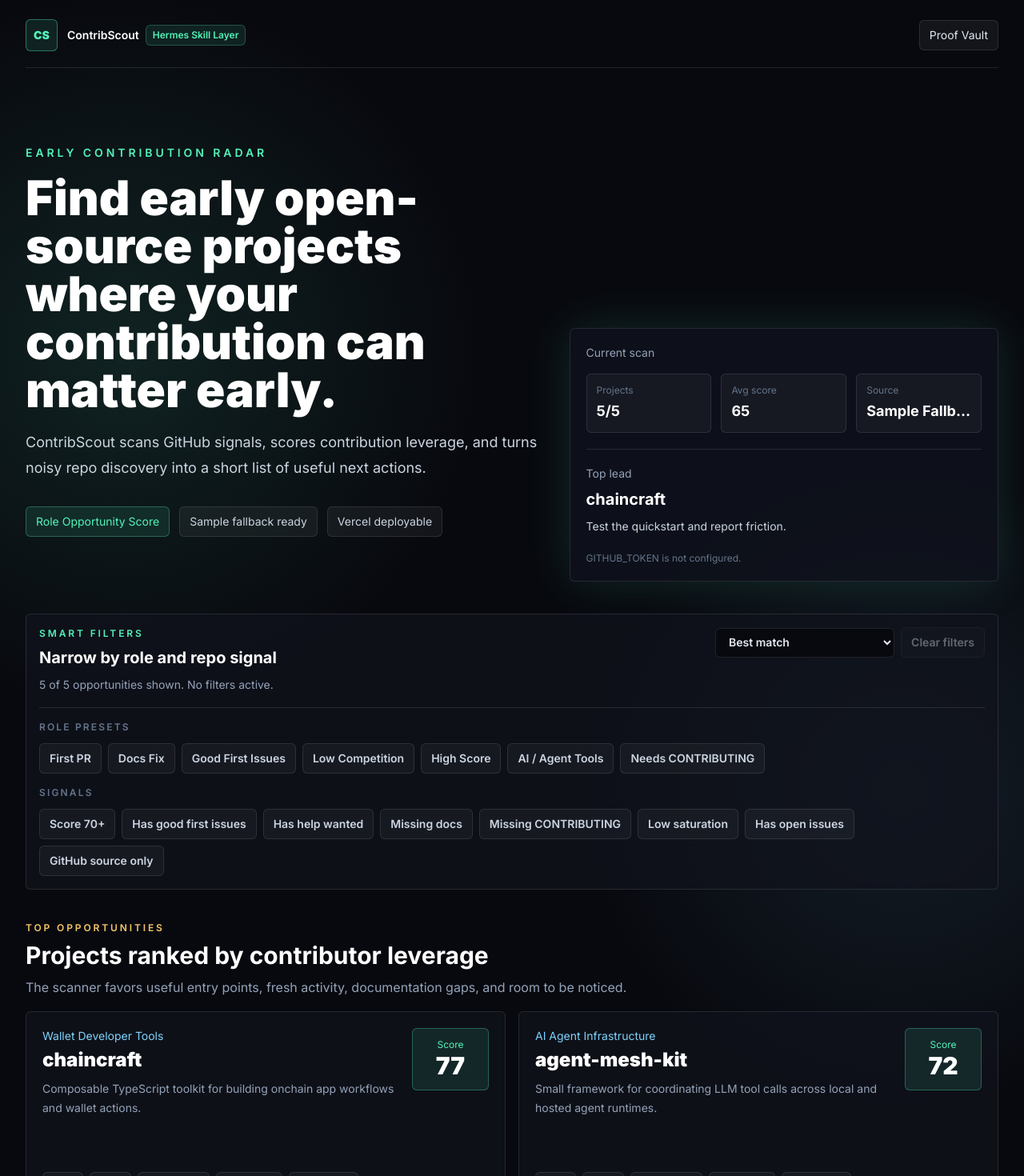
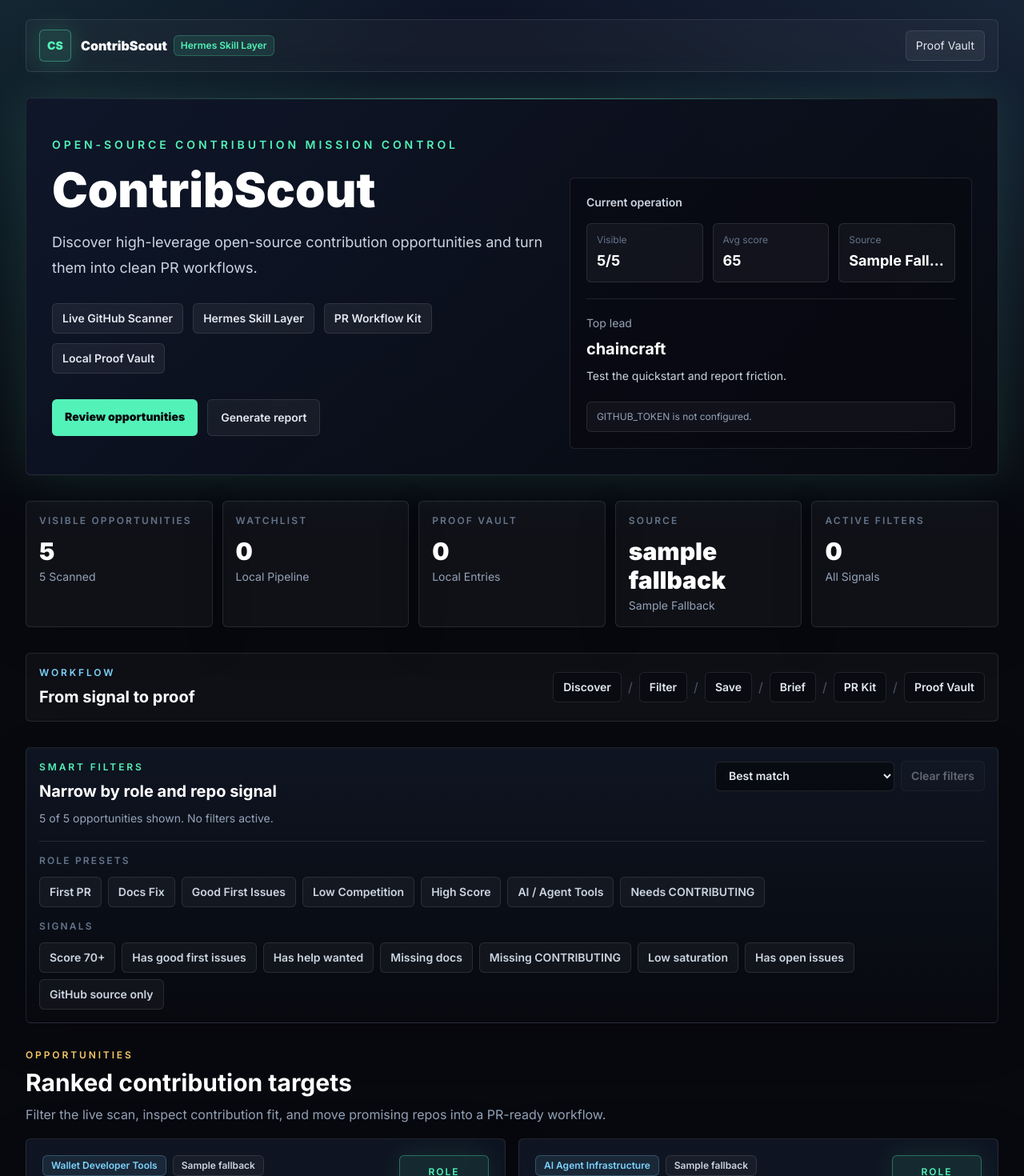
Before and after one commit to Sworntech-dev/contribscout, a Next.js app: page / in a window 1280 px wide. Shown: the top 1470 px of the page at 80% size. Built offline with nearby package versions, Linux system fonts and the light colour scheme.

Commit message:
Redesign dashboard for v1.0

```diff
--- a/src/app/globals.css
+++ b/src/app/globals.css
@@ -18,8 +18,9 @@ html {
 body {
   margin: 0;
   background:
-    radial-gradient(circle at 12% 8%, rgba(83, 242, 184, 0.11), transparent 28rem),
-    radial-gradient(circle at 88% 18%, rgba(125, 211, 252, 0.1), transparent 25rem),
+    linear-gradient(135deg, rgba(83, 242, 184, 0.08), transparent 26rem),
+    linear-gradient(225deg, rgba(125, 211, 252, 0.08), transparent 30rem),
+    linear-gradient(180deg, rgba(15, 23, 42, 0.86), rgba(8, 9, 15, 1) 42rem),
     #08090f;
   color: #f8fafc;
 }
--- a/src/components/daily-opportunity-report.tsx
+++ b/src/components/daily-opportunity-report.tsx
@@ -59,16 +59,16 @@ export function DailyOpportunityReport({
   }
 
   return (
-    <section className="space-y-4">
+    <section id="daily-report" className="space-y-4">
       <div className="max-w-3xl">
         <p className="text-xs font-semibold uppercase tracking-[0.24em] text-amber">Daily Opportunity Report</p>
-        <h2 className="mt-2 text-2xl font-bold text-white sm:text-3xl">Turn today&apos;s top repos into a report</h2>
+        <h2 className="mt-2 text-2xl font-bold text-white sm:text-3xl">Export the current mission brief</h2>
         <p className="mt-2 leading-7 text-slate-400">
-          Export the current top opportunities as Markdown for updates, planning, or a Hermes-ready daily workflow.
+          Convert the visible opportunity list into Markdown for planning, updates, or a Hermes-ready daily workflow.
         </p>
       </div>
 
-      <div className="rounded-md border border-white/10 bg-panel/75 p-5">
+      <div className="rounded-md border border-white/10 bg-panel/75 p-5 shadow-[0_20px_60px_rgba(0,0,0,0.18)]">
         <div className="grid gap-3 sm:grid-cols-3">
           <ReportMetric label="Generated" value={new Date(generatedAt).toLocaleString()} />
           <ReportMetric label="Source" value={sourceLabel} />
@@ -91,7 +91,7 @@ export function DailyOpportunityReport({
 
         {!hasReport ? (
           <p className="mt-4 text-sm text-slate-500">
-            {loading ? "Running live GitHub scan..." : "No opportunities available for a report yet."}
+            {loading ? "Running live GitHub scan..." : "No visible opportunities are available for a report yet."}
           </p>
         ) : (
           <details className="mt-5 rounded-md border border-white/10 bg-ink/60 p-4">
--- a/src/components/dashboard.tsx
+++ b/src/components/dashboard.tsx
@@ -27,6 +27,7 @@ type ApiResponse = {
 
 const WATCHLIST_STORAGE_KEY = "contribscout.watchlist.v1";
 const FILTER_STORAGE_KEY = "contribscout.filters.v1";
+const PROOF_STORAGE_KEY = "contribscout-proof-vault";
 
 const defaultSmartFilters: SmartFilterState = {
   activePreset: null,
@@ -82,6 +83,7 @@ export function Dashboard() {
   const [filtersHydrated, setFiltersHydrated] = useState(false);
   const [briefTarget, setBriefTarget] = useState<ContributionBriefTarget | null>(null);
   const [prKitTarget, setPrKitTarget] = useState<ContributionBriefTarget | null>(null);
+  const [proofCount, setProofCount] = useState(0);
 
   useEffect(() => {
     let alive = true;
@@ -126,6 +128,17 @@ export function Dashboard() {
   }, [watchlist]);
 
   useEffect(() => {
+    try {
+      const saved = window.localStorage.getItem(PROOF_STORAGE_KEY);
+      if (saved) {
+        queueMicrotask(() => setProofCount(JSON.parse(saved).length ?? 0));
+      }
+    } catch {
+      queueMicrotask(() => setProofCount(0));
+    }
+  }, []);
+
+  useEffect(() => {
     let nextFilters = defaultSmartFilters;
 
     try {
@@ -154,6 +167,7 @@ export function Dashboard() {
   );
   const filtersActive = isSmartFilterActive(smartFilters);
   const activeFilterSummary = getActiveFilterSummary(smartFilters);
+  const activeFilterCount = getActiveFilterCount(smartFilters);
   const topOpportunity = filteredOpportunities[0];
   const averageScore = useMemo(() => {
     const total = filteredOpportunities.reduce((sum, opportunity) => sum + opportunity.roleOpportunityScore, 0);
@@ -263,14 +277,14 @@ export function Dashboard() {
 
   return (
     <main className="min-h-screen overflow-hidden">
-      <section className="mx-auto flex w-full max-w-7xl flex-col gap-10 px-4 py-6 sm:px-6 lg:px-8">
-        <nav className="flex items-center justify-between border-b border-white/10 pb-5">
+      <section className="mx-auto flex w-full max-w-7xl flex-col gap-8 px-4 py-6 sm:px-6 lg:px-8">
+        <nav className="flex items-center justify-between rounded-md border border-white/10 bg-white/[0.035] px-4 py-3 backdrop-blur">
           <div className="flex items-center gap-3">
-            <div className="grid h-10 w-10 place-items-center rounded-md border border-mint/40 bg-mint/10 text-sm font-black text-mint">
+            <div className="grid h-10 w-10 place-items-center rounded-md border border-mint/40 bg-mint/10 text-sm font-black text-mint shadow-[0_0_30px_rgba(83,242,184,0.18)]">
               CS
             </div>
             <div className="flex flex-wrap items-center gap-2">
-              <p className="text-sm font-semibold text-white">ContribScout</p>
+              <p className="text-base font-black text-white">ContribScout</p>
               <span className="rounded-md border border-mint/25 bg-mint/10 px-2 py-1 text-xs font-semibold text-mint">
                 Hermes Skill Layer
               </span>
@@ -284,36 +298,50 @@ export function Dashboard() {
           </a>
         </nav>
 
-        <section className="grid gap-6 lg:grid-cols-[1.1fr_0.9fr] lg:items-end">
-          <div className="max-w-3xl py-8 sm:py-14">
+        <section className="relative overflow-hidden rounded-md border border-white/10 bg-[linear-gradient(135deg,rgba(15,23,42,0.94),rgba(8,9,15,0.88))] p-5 shadow-glow sm:p-7 lg:p-8">
+          <div className="absolute inset-x-0 top-0 h-px bg-gradient-to-r from-transparent via-mint/60 to-transparent" />
+          <div className="grid gap-8 lg:grid-cols-[1.1fr_0.9fr] lg:items-end">
+            <div className="max-w-3xl py-4">
               <p className="mb-4 text-sm font-semibold uppercase tracking-[0.28em] text-mint">
-              Early contribution radar
+                Open-source contribution mission control
               </p>
               <h1 className="text-4xl font-black leading-tight text-white sm:text-6xl">
-              Find early open-source projects where your contribution can matter early.
+                ContribScout
               </h1>
               <p className="mt-5 max-w-2xl text-lg leading-8 text-slate-300">
-              ContribScout scans GitHub signals, scores contribution leverage, and turns noisy repo discovery
-              into a short list of useful next actions.
+                Discover high-leverage open-source contribution opportunities and turn them into clean PR workflows.
               </p>
-            <div className="mt-8 flex flex-wrap gap-3 text-sm text-slate-300">
-              <span className="rounded-md border border-mint/30 bg-mint/10 px-3 py-2 text-mint">
-                Role Opportunity Score
+              <div className="mt-7 flex flex-wrap gap-3">
+                {["Live GitHub Scanner", "Hermes Skill Layer", "PR Workflow Kit", "Local Proof Vault"].map((badge) => (
+                  <span
+                    key={`hero-badge-${badge}`}
+                    className="rounded-md border border-white/10 bg-white/[0.06] px-3 py-2 text-sm font-semibold text-slate-200"
+                  >
+                    {badge}
                   </span>
-              <span className="rounded-md border border-white/10 bg-white/5 px-3 py-2">
-                Sample fallback ready
-              </span>
-              <span className="rounded-md border border-white/10 bg-white/5 px-3 py-2">
-                Vercel deployable
-              </span>
+                ))}
+              </div>
+              <div className="mt-8 flex flex-col gap-3 sm:flex-row">
+                <a
+                  href="#top-opportunities"
+                  className="rounded-md bg-mint px-4 py-3 text-center text-sm font-black text-ink transition hover:bg-white"
+                >
+                  Review opportunities
+                </a>
+                <a
+                  href="#daily-report"
+                  className="rounded-md border border-white/10 bg-white/[0.05] px-4 py-3 text-center text-sm font-semibold text-slate-200 transition hover:border-mint/50 hover:text-white"
+                >
+                  Generate report
+                </a>
               </div>
             </div>
 
-          <div className="rounded-md border border-white/10 bg-panel/80 p-5 shadow-glow">
-            <p className="text-sm text-slate-400">Current scan</p>
+            <div className="rounded-md border border-white/10 bg-ink/55 p-5">
+              <p className="text-sm font-semibold text-slate-300">Current operation</p>
               <div className="mt-4 grid grid-cols-3 gap-3">
                 <Metric
-                label="Projects"
+                  label="Visible"
                   value={
                     opportunities.length
                       ? `${filteredOpportunities.length}/${opportunities.length}`
@@ -335,11 +363,22 @@ export function Dashboard() {
                       : "Fetching current repositories before showing fallback data.")}
                 </p>
               </div>
-            <p className="mt-5 text-xs text-slate-500">
+              <p className="mt-5 rounded-md border border-white/10 bg-white/[0.04] px-3 py-2 text-xs leading-5 text-slate-400">
                 {loading ? "Running live GitHub scan..." : error ?? "Live GitHub scanner returned normalized opportunities."}
               </p>
             </div>
+          </div>
         </section>
+
+        <section className="grid gap-3 sm:grid-cols-2 lg:grid-cols-5">
+          <StatusCard label="Visible opportunities" value={filteredOpportunities.length.toString()} detail={`${opportunities.length} scanned`} />
+          <StatusCard label="Watchlist" value={watchlist.length.toString()} detail="local pipeline" />
+          <StatusCard label="Proof Vault" value={proofCount.toString()} detail="local entries" />
+          <StatusCard label="Source" value={sourceLabel} detail={isSampleFallback ? "sample fallback" : "live preference"} />
+          <StatusCard label="Active filters" value={activeFilterCount.toString()} detail={activeFilterCount ? "mission narrowed" : "all signals"} />
+        </section>
+
+        <WorkflowStrip />
 
         <SmartFilters
           state={smartFilters}
@@ -354,12 +393,14 @@ export function Dashboard() {
 
         <section id="top-opportunities" className="space-y-4">
           <SectionHeader
-            kicker="Top Opportunities"
-            title="Projects ranked by contributor leverage"
-            body="The scanner favors useful entry points, fresh activity, documentation gaps, and room to be noticed."
+            kicker="Opportunities"
+            title="Ranked contribution targets"
+            body="Filter the live scan, inspect contribution fit, and move promising repos into a PR-ready workflow."
           />
           {loading && opportunities.length === 0 ? (
             <LoadingOpportunities />
+          ) : opportunities.length === 0 ? (
+            <EmptyOpportunitiesState />
           ) : filteredOpportunities.length === 0 ? (
             <EmptyFilteredState onClear={clearFilters} />
           ) : (
@@ -379,20 +420,13 @@ export function Dashboard() {
           )}
         </section>
 
-        <section className="grid gap-4 lg:grid-cols-3">
-          <InfoPanel
-            title="Role Opportunity Score"
-            body="A 1-100 estimate of where a contributor can become useful early. It balances contribution paths, freshness, issue quality, documentation gaps, localization space, and saturation risk."
+        <DailyOpportunityReport
+          opportunities={filteredOpportunities}
+          source={source}
+          notice={error}
+          loading={loading}
+          usesFilteredResults={filtersActive}
         />
-          <InfoPanel
-            title="Suggested Actions"
-            body="Every card turns repo signals into a concrete first move, from setup guides and README reviews to issue notes, docs fixes, and first-run feedback."
-          />
-          <InfoPanel
-            title="Proof Loop"
-            body="Save what you tried, where the proof lives, and whether it is planned, submitted, merged, or archived."
-          />
-        </section>
 
         <RepoWatchlist
           items={watchlist}
@@ -402,28 +436,20 @@ export function Dashboard() {
           onCreatePrKit={createPrKitFromWatchlist}
         />
 
-        <ProofVault opportunities={opportunities} />
-
-        <DailyOpportunityReport
-          opportunities={filteredOpportunities}
-          source={source}
-          notice={error}
-          loading={loading}
-          usesFilteredResults={filtersActive}
-        />
+        <ProofVault opportunities={opportunities} onEntryCountChange={setProofCount} />
 
         <section className="mb-10 border-t border-white/10 pt-8">
           <SectionHeader
             kicker="Roadmap"
             title="Small first, useful next"
-            body="The first version stays GitHub-only. Future versions can add role preferences, richer issue detail, Hermes daily reports, proof templates, and optional external community sources."
+            body="ContribScout remains a standalone Vercel dashboard with a Hermes-compatible skill package. Future work can deepen templates, automation, and optional sync without changing the local-first core."
           />
           <div className="mt-5 grid gap-3 sm:grid-cols-2 lg:grid-cols-4">
             {["Proof report templates", "Proof Vault import polish", "Hermes daily report automation", "Issue drill-down"].map(
               (item, index) => (
                 <div
                   key={`roadmap-${index}-${item}`}
-                  className="rounded-md border border-white/10 bg-white/[0.03] p-4 text-sm text-slate-300"
+                  className="rounded-md border border-white/10 bg-white/[0.035] p-4 text-sm text-slate-300"
                 >
                   {item}
                 </div>
@@ -445,10 +471,45 @@ export function Dashboard() {
 
 function Metric({ label, value }: { label: string; value: string }) {
   return (
-    <div className="rounded-md border border-white/10 bg-white/[0.04] p-3">
+    <div className="rounded-md border border-white/10 bg-white/[0.045] p-3">
       <p className="text-xs text-slate-500">{label}</p>
       <p className="mt-1 truncate text-lg font-bold capitalize text-white">{value}</p>
     </div>
+  );
+}
+
+function StatusCard({ label, value, detail }: { label: string; value: string; detail: string }) {
+  return (
+    <div className="rounded-md border border-white/10 bg-white/[0.035] p-4 shadow-[0_18px_50px_rgba(0,0,0,0.18)]">
+      <p className="text-xs font-semibold uppercase tracking-[0.18em] text-slate-500">{label}</p>
+      <p className="mt-3 text-3xl font-black text-white">{value}</p>
+      <p className="mt-1 text-sm capitalize text-slate-400">{detail}</p>
+    </div>
+  );
+}
+
+function WorkflowStrip() {
+  const steps = ["Discover", "Filter", "Save", "Brief", "PR Kit", "Proof Vault"];
+
+  return (
+    <section className="rounded-md border border-white/10 bg-white/[0.03] p-4">
+      <div className="flex flex-col gap-3 lg:flex-row lg:items-center lg:justify-between">
+        <div>
+          <p className="text-xs font-semibold uppercase tracking-[0.24em] text-skyglass">Workflow</p>
+          <h2 className="mt-2 text-xl font-bold text-white">From signal to proof</h2>
+        </div>
+        <div className="flex flex-wrap items-center gap-2">
+          {steps.map((step, index) => (
+            <div key={`workflow-${step}`} className="flex items-center gap-2">
+              <span className="rounded-md border border-white/10 bg-ink/60 px-3 py-2 text-sm font-semibold text-slate-200">
+                {step}
+              </span>
+              {index < steps.length - 1 ? <span className="hidden text-slate-600 sm:inline">/</span> : null}
+            </div>
+          ))}
+        </div>
+      </div>
+    </section>
   );
 }
 
@@ -462,22 +523,16 @@ function SectionHeader({ kicker, title, body }: { kicker: string; title: string;
   );
 }
 
-function InfoPanel({ title, body }: { title: string; body: string }) {
-  return (
-    <div className="rounded-md border border-white/10 bg-white/[0.035] p-5">
-      <h3 className="text-lg font-bold text-white">{title}</h3>
-      <p className="mt-3 text-sm leading-6 text-slate-400">{body}</p>
-    </div>
-  );
-}
-
 function LoadingOpportunities() {
   return (
     <div className="grid gap-4 lg:grid-cols-2">
       {["scan-a", "scan-b", "scan-c", "scan-d"].map((item) => (
-        <div key={item} className="rounded-md border border-white/10 bg-panel/75 p-5">
-          <div className="h-4 w-28 rounded bg-white/10" />
-          <div className="mt-4 h-8 w-52 rounded bg-white/10" />
+        <div key={item} className="rounded-md border border-white/10 bg-panel/75 p-5 shadow-[0_20px_60px_rgba(0,0,0,0.16)]">
+          <div className="flex items-center justify-between gap-4">
+            <div className="h-5 w-32 rounded bg-white/10" />
+            <div className="h-14 w-20 rounded-md border border-mint/20 bg-mint/10" />
+          </div>
+          <div className="mt-4 h-8 w-56 rounded bg-white/10" />
           <div className="mt-4 space-y-2">
             <div className="h-3 w-full rounded bg-white/10" />
             <div className="h-3 w-4/5 rounded bg-white/10" />
@@ -486,11 +541,24 @@ function LoadingOpportunities() {
           <div className="mt-6 border-t border-white/10 pt-5">
             <p className="text-sm font-semibold text-white">Running live GitHub scan...</p>
             <p className="mt-2 text-sm leading-6 text-slate-400">
-              Checking current repositories before showing sample fallback.
+              Normalizing repository signals before the cockpit opens.
             </p>
           </div>
         </div>
       ))}
+    </div>
+  );
+}
+
+function EmptyOpportunitiesState() {
+  return (
+    <div className="grid min-h-72 place-items-center rounded-md border border-white/10 bg-panel/75 p-5 text-center">
+      <div>
+        <p className="text-lg font-bold text-white">No opportunities loaded yet</p>
+        <p className="mt-2 max-w-md text-sm leading-6 text-slate-400">
+          The scanner did not return projects for this view. If GitHub is temporarily unavailable, sample fallback will keep the cockpit usable.
+        </p>
+      </div>
     </div>
   );
 }
@@ -615,6 +683,10 @@ function getActiveFilterSummary(state: SmartFilterState) {
 
 function isSmartFilterActive(state: SmartFilterState) {
   return state.activePreset !== null || state.sort !== "best-match" || Object.values(state.filters).some(Boolean);
+}
+
+function getActiveFilterCount(state: SmartFilterState) {
+  return (state.activePreset ? 1 : 0) + (state.sort !== "best-match" ? 1 : 0) + Object.values(state.filters).filter(Boolean).length;
 }
 
 function normalizeFilterState(value: unknown): SmartFilterState {
--- a/src/components/opportunity-card.tsx
+++ b/src/components/opportunity-card.tsx
@@ -17,18 +17,26 @@ export function OpportunityCard({
 }) {
   const issueLinks = getIssueLinks(opportunity);
   const showIssueLinks = !isSampleFallback && isGithubRepoUrl(opportunity.url);
+  const saturationLabel = opportunity.stars < 500 ? "Low saturation" : "Moderate saturation";
 
   return (
-    <article className="flex h-full flex-col rounded-md border border-white/10 bg-panel/75 p-5 transition hover:border-mint/40">
+    <article className="flex h-full flex-col overflow-hidden rounded-md border border-white/10 bg-[linear-gradient(180deg,rgba(17,24,39,0.82),rgba(10,13,22,0.9))] p-5 shadow-[0_22px_70px_rgba(0,0,0,0.22)] transition hover:border-mint/40">
       <div className="flex min-h-40 flex-col gap-4 sm:flex-row sm:items-start sm:justify-between">
         <div className="min-w-0">
-          <p className="text-sm capitalize text-skyglass">{opportunity.category}</p>
-          <h3 className="mt-1 break-words text-2xl font-black text-white">{opportunity.name}</h3>
+          <div className="flex flex-wrap gap-2">
+            <span className="rounded-md border border-skyglass/25 bg-skyglass/10 px-2.5 py-1 text-xs font-semibold capitalize text-skyglass">
+              {opportunity.category}
+            </span>
+            <span className="rounded-md border border-white/10 bg-white/[0.04] px-2.5 py-1 text-xs font-semibold text-slate-300">
+              {isSampleFallback ? "Sample fallback" : "GitHub live"}
+            </span>
+          </div>
+          <h3 className="mt-3 break-words text-2xl font-black text-white">{opportunity.name}</h3>
           <p className="mt-2 line-clamp-3 text-sm leading-6 text-slate-400">{opportunity.description}</p>
         </div>
-        <div className="min-w-24 rounded-md border border-mint/30 bg-mint/10 p-3 text-center">
-          <p className="text-xs text-mint">Score</p>
-          <p className="text-3xl font-black text-white">{opportunity.roleOpportunityScore}</p>
+        <div className="min-w-28 rounded-md border border-mint/35 bg-mint/10 p-3 text-center shadow-[0_0_34px_rgba(83,242,184,0.1)]">
+          <p className="text-xs font-semibold uppercase tracking-[0.16em] text-mint">Role Score</p>
+          <p className="mt-1 text-4xl font-black text-white">{opportunity.roleOpportunityScore}</p>
         </div>
       </div>
 
@@ -61,7 +69,7 @@ export function OpportunityCard({
         <Stat label="Lang" value={opportunity.language ?? "Mixed"} />
       </div>
 
-      <details className="mt-5 rounded-md border border-white/10 bg-white/[0.03] p-4">
+      <details className="mt-5 rounded-md border border-white/10 bg-white/[0.035] p-4">
         <summary className="cursor-pointer text-sm font-semibold text-white marker:text-mint">
           Contribution Fit
         </summary>
@@ -73,7 +81,7 @@ export function OpportunityCard({
           <FitItem label="Docs folder" value={opportunity.signals.hasDocsFolder ? "Present" : "Missing"} />
           <FitItem label="CONTRIBUTING" value={opportunity.signals.hasContributing ? "Present" : "Missing"} />
           <FitItem label="Issue activity" value={labelForActivity(opportunity.signals.issueActivity)} />
-          <FitItem label="Saturation" value={opportunity.stars < 500 ? "Low" : "Moderate"} />
+          <FitItem label="Saturation" value={saturationLabel} />
         </div>
         {showIssueLinks ? (
           <div className="mt-4 flex flex-wrap gap-2 border-t border-white/10 pt-4">
@@ -85,7 +93,9 @@ export function OpportunityCard({
       </details>
 
       <div className="mt-auto pt-5">
-        <div className="flex flex-wrap gap-2">
+        <div className="rounded-md border border-white/10 bg-white/[0.025] p-3">
+          <p className="mb-3 text-xs font-semibold uppercase tracking-[0.18em] text-slate-500">Actions</p>
+          <div className="flex flex-wrap gap-2">
           {isSampleFallback || !opportunity.url ? (
             <span className="inline-flex rounded-md border border-white/10 bg-white/[0.03] px-3 py-2 text-sm font-semibold text-slate-400">
               Sample project
@@ -122,6 +132,7 @@ export function OpportunityCard({
           >
             PR Kit
           </button>
+          </div>
         </div>
       </div>
     </article>
--- a/src/components/smart-filters.tsx
+++ b/src/components/smart-filters.tsx
@@ -53,7 +53,7 @@ export function SmartFilters({
   const hasActiveFilters = state.activePreset || Object.values(state.filters).some(Boolean) || state.sort !== "best-match";
 
   return (
-    <section className="rounded-md border border-white/10 bg-panel/75 p-4">
+    <section className="rounded-md border border-white/10 bg-[linear-gradient(180deg,rgba(17,24,39,0.78),rgba(8,9,15,0.78))] p-4 shadow-[0_20px_60px_rgba(0,0,0,0.18)]">
       <div className="flex flex-col gap-3 lg:flex-row lg:items-start lg:justify-between">
         <div>
           <p className="text-xs font-semibold uppercase tracking-[0.24em] text-mint">Smart Filters</p>
@@ -68,7 +68,7 @@ export function SmartFilters({
             <select
               value={state.sort}
               onChange={(event) => onSortChange(event.target.value as OpportunitySort)}
-              className="w-full rounded-md border border-white/10 bg-ink px-3 py-2 text-sm font-semibold text-slate-200 outline-none transition focus:border-mint/60 sm:w-56"
+              className="w-full rounded-md border border-white/10 bg-ink/80 px-3 py-2 text-sm font-semibold text-slate-200 outline-none transition focus:border-mint/60 sm:w-56"
             >
               {sortOptions.map((option) => (
                 <option key={option.value} value={option.value}>
```
Also changed, not shown: src/components/contribution-brief-modal.tsx (+4 -3 lines), src/components/pr-readiness-kit-modal.tsx (+4 -3 lines), src/components/proof-vault.tsx (+16 -9 lines), src/components/repo-watchlist.tsx (+7 -7 lines), hermes/README.md, 1 other file (tests, documents, lock files or other folders). Lines whose indentation alone changed are shown as unchanged.
